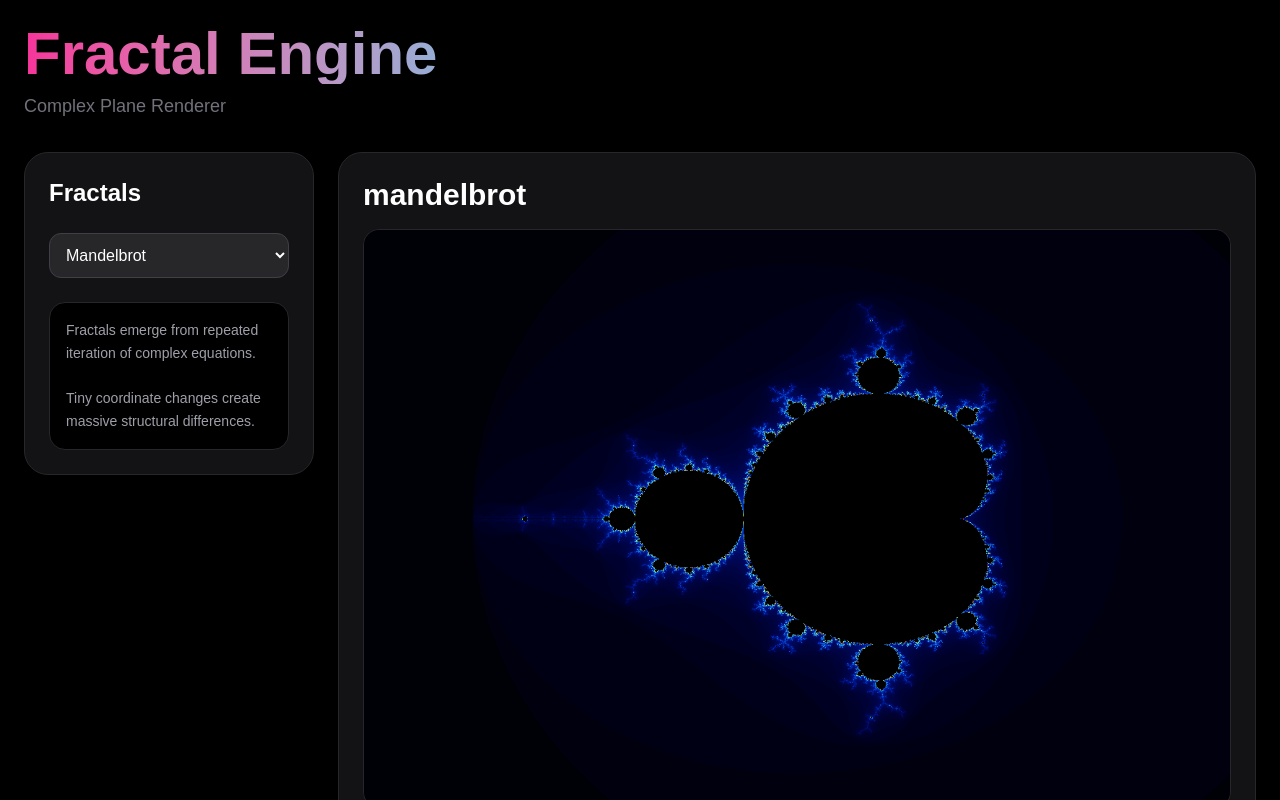
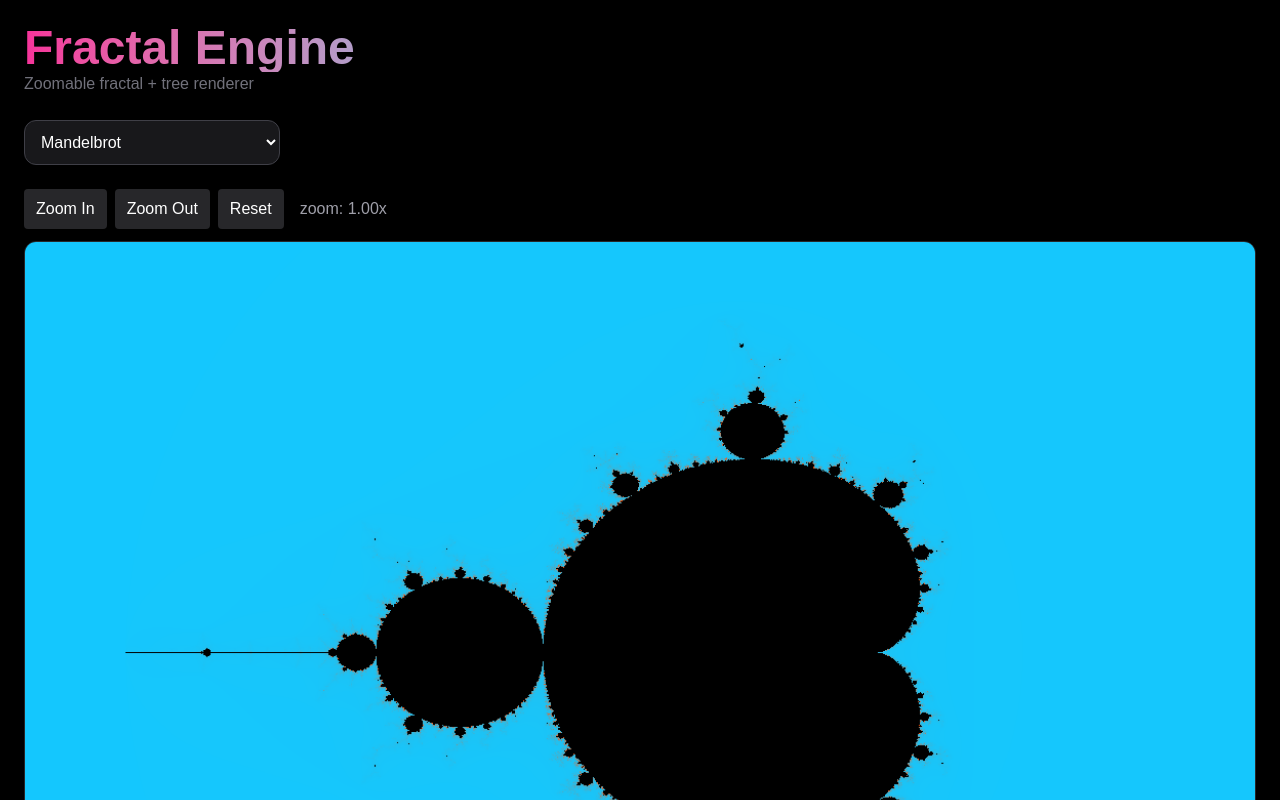
Before and after one commit to alexanderluo666/fractal-engine, a React (Vite) app: page / in a window 1280 px wide. Shown: the top 800 px of the page. Built offline with nearby package versions, Linux system fonts and the light colour scheme.

Commit message:
zoom and cli update

```diff
--- a/src/App.tsx
+++ b/src/App.tsx
@@ -1,5 +1,4 @@
 import { useState } from 'react';
-
 import GraphCanvas from './components/GraphCanvas';
 
 export default function App() {
@@ -8,156 +7,41 @@ export default function App() {
         useState('mandelbrot');
 
     return (
-
         <div className="min-h-screen bg-black text-white p-6">
 
             <div className="max-w-7xl mx-auto">
 
                 {/* Header */}
-
-                <div className="mb-8">
-
-                    <h1
-                        className="
-                            text-6xl
-                            font-black
-                            bg-gradient-to-r
-                            from-pink-500
-                            via-cyan-400
-                            to-purple-500
-                            text-transparent
-                            bg-clip-text
-                        "
-                    >
+                <div className="mb-6">
+                    <h1 className="text-5xl font-black bg-gradient-to-r from-pink-500 via-cyan-400 to-purple-500 text-transparent bg-clip-text">
                         Fractal Engine
                     </h1>
-
-                    <p className="text-zinc-500 mt-2 text-lg">
-                        Complex Plane Renderer
+                    <p className="text-zinc-500">
+                        Zoomable fractal + tree renderer
                     </p>
-
                 </div>
 
-                <div
-                    className="
-                        grid
-                        grid-cols-1
-                        lg:grid-cols-4
-                        gap-6
-                    "
-                >
-
-                    {/* Controls */}
-
-                    <div
-                        className="
-                            bg-zinc-900/80
-                            rounded-3xl
-                            p-6
-                            border
-                            border-zinc-800
-                            h-fit
-                        "
+                {/* Controls */}
+                <div className="mb-6">
+                    <select
+                        value={fractal}
+                        onChange={(e) =>
+                            setFractal(e.target.value)
+                        }
+                        className="bg-zinc-900 border border-zinc-700 p-3 rounded-xl"
                     >
-
-                        <h2 className="text-2xl font-bold mb-6">
-                            Fractals
-                        </h2>
-
-                        <select
-                            value={fractal}
-                            onChange={(e) =>
-                                setFractal(
-                                    e.target.value
-                                )
-                            }
-                            className="
-                                w-full
-                                bg-zinc-800
-                                border
-                                border-zinc-700
-                                rounded-xl
-                                p-3
-                                mb-6
-                            "
-                        >
-
-                            <option value="mandelbrot">
-                                Mandelbrot
-                            </option>
-
-                            <option value="julia">
-                                Julia Set
-                            </option>
-
-                            <option value="burningShip">
-                                Burning Ship
-                            </option>
-
-                            <option value="tricorn">
-                                Tricorn
-                            </option>
-
-                        </select>
-
-                        <div
-                            className="
-                                bg-black
-                                rounded-2xl
-                                p-4
-                                border
-                                border-zinc-800
-                                text-sm
-                                text-zinc-400
-                                leading-relaxed
-                            "
-                        >
-
-                            Fractals emerge from
-                            repeated iteration of
-                            complex equations.
-
-                            <br />
-                            <br />
-
-                            Tiny coordinate changes
-                            create massive
-                            structural differences.
-
-                        </div>
-
-                    </div>
-
-                    {/* Renderer */}
-
-                    <div className="lg:col-span-3">
-
-                        <div
-                            className="
-                                bg-zinc-900/80
-                                rounded-3xl
-                                p-6
-                                border
-                                border-zinc-800
-                            "
-                        >
-
-                            <h2 className="text-3xl font-bold mb-4">
-                                {fractal}
-                            </h2>
-
-                            <GraphCanvas
-                                fractal={fractal}
-                            />
-
-                        </div>
-
-                    </div>
-
+                        <option value="mandelbrot">Mandelbrot</option>
+                        <option value="julia">Julia</option>
+                        <option value="burningShip">Burning Ship</option>
+                        <option value="tricorn">Tricorn</option>
+                        <option value="tree">Fractal Tree (CLI-style visual)</option>
+                    </select>
                 </div>
 
+                {/* Canvas */}
+                <GraphCanvas fractal={fractal} />
+
             </div>
-
         </div>
     );
 }
--- a/src/components/GraphCanvas.tsx
+++ b/src/components/GraphCanvas.tsx
@@ -1,9 +1,4 @@
-import {
-    useEffect,
-    useRef,
-} from 'react';
-
-import Complex from '../math/Complex';
+import { useEffect, useRef, useState } from 'react';
 
 type Props = {
     fractal: string;
@@ -13,62 +8,41 @@ export default function GraphCanvas({
     fractal,
 }: Props) {
 
-    const canvasRef =
-        useRef<HTMLCanvasElement>(null);
+    const canvasRef = useRef<HTMLCanvasElement>(null);
+
+    // 🌌 camera system (better than raw zoom scaling)
+    const [zoom, setZoom] = useState(1);
+    const [offsetX, setOffsetX] = useState(0);
+    const [offsetY, setOffsetY] = useState(0);
 
     useEffect(() => {
 
-        const canvas =
-            canvasRef.current;
-
+        const canvas = canvasRef.current;
         if (!canvas) return;
 
-        const ctx =
-            canvas.getContext('2d');
-
+        const ctx = canvas.getContext('2d');
         if (!ctx) return;
 
-        const width =
-            canvas.width;
+        const w = canvas.width;
+        const h = canvas.height;
 
-        const height =
-            canvas.height;
+        const image = ctx.createImageData(w, h);
 
-        const image =
-            ctx.createImageData(
-                width,
-                height
-            );
+        const maxIter = 500;
 
-        const maxIterations = 300;
+        // 🔥 exponential zoom (this is KEY for fractals)
+        const scale = Math.pow(0.92, zoom);
 
-        const xmin = -2.5;
-        const xmax = 1.5;
+        const xmin = -2.5 * scale + offsetX;
+        const xmax = 1.5 * scale + offsetX;
+        const ymin = -1.5 * scale + offsetY;
+        const ymax = 1.5 * scale + offsetY;
 
-        const ymin = -1.5;
-        const ymax = 1.5;
+        for (let px = 0; px < w; px++) {
+            for (let py = 0; py < h; py++) {
 
-        for (
-            let px = 0;
-            px < width;
-            px++
-        ) {
-
-            for (
-                let py = 0;
-                py < height;
-                py++
-            ) {
-
-                const x =
-                    xmin +
-                    (px / width) *
-                    (xmax - xmin);
-
-                const y =
-                    ymin +
-                    (py / height) *
-                    (ymax - ymin);
+                const x = xmin + (px / w) * (xmax - xmin);
+                const y = ymin + (py / h) * (ymax - ymin);
 
                 let zx = 0;
                 let zy = 0;
@@ -76,172 +50,115 @@ export default function GraphCanvas({
                 let cx = x;
                 let cy = y;
 
-                // Julia
-
-                if (
-                    fractal === 'julia'
-                ) {
-
+                if (fractal === 'julia') {
                     zx = x;
                     zy = y;
-
                     cx = -0.8;
                     cy = 0.156;
                 }
 
-                let iteration = 0;
+                let i = 0;
 
-                while (
-                    zx * zx +
-                    zy * zy < 4 &&
-                    iteration < maxIterations
-                ) {
+                while (zx * zx + zy * zy < 4 && i < maxIter) {
 
-                    let xtemp;
+                    const xt = zx * zx - zy * zy + cx;
 
-                    switch (fractal) {
-
-                        case 'burningShip':
-
-                            xtemp =
-                                zx * zx -
-                                zy * zy +
-                                cx;
-
-                            zy =
-                                Math.abs(
-                                    2 *
-                                    zx *
-                                    zy
-                                ) + cy;
-
-                            zx =
-                                Math.abs(
-                                    xtemp
-                                );
-
-                            break;
-
-                        case 'tricorn':
-
-                            xtemp =
-                                zx * zx -
-                                zy * zy +
-                                cx;
-
-                            zy =
-                                -2 *
-                                zx *
-                                zy +
-                                cy;
-
-                            zx = xtemp;
-
-                            break;
-
-                        default:
-
-                            xtemp =
-                                zx * zx -
-                                zy * zy +
-                                cx;
-
-                            zy =
-                                2 *
-                                zx *
-                                zy +
-                                cy;
-
-                            zx = xtemp;
+                    if (fractal === 'burningShip') {
+                        zy = Math.abs(2 * zx * zy) + cy;
+                        zx = Math.abs(xt);
                     }
 
-                    iteration++;
+                    else if (fractal === 'tricorn') {
+                        zy = -2 * zx * zy + cy;
+                        zx = xt;
+                    }
 
+                    else {
+                        zy = 2 * zx * zy + cy;
+                        zx = xt;
+                    }
+
+                    i++;
                 }
 
-                const index =
-                    (
-                        py * width +
-                        px
-                    ) * 4;
+                const idx = (py * w + px) * 4;
 
-                if (
-                    iteration ===
-                    maxIterations
-                ) {
+                const t = i / maxIter;
 
-                    image.data[index] = 0;
-                    image.data[index + 1] = 0;
-                    image.data[index + 2] = 0;
-                    image.data[index + 3] = 255;
-
+                if (i === maxIter) {
+                    image.data[idx] = 0;
+                    image.data[idx + 1] = 0;
+                    image.data[idx + 2] = 0;
+                    image.data[idx + 3] = 255;
                 } else {
 
-                    const t =
-                        iteration /
-                        maxIterations;
+                    // 🌈 better contrast color palette
+                    const c = Math.floor(255 * t);
 
-                    // MUCH BETTER COLORS
-
-                    image.data[index] =
-                        Math.floor(
-                            9 *
-                            (1 - t) *
-                            t *
-                            t *
-                            t *
-                            255
-                        );
-
-                    image.data[index + 1] =
-                        Math.floor(
-                            15 *
-                            (1 - t) *
-                            (1 - t) *
-                            t *
-                            t *
-                            255
-                        );
-
-                    image.data[index + 2] =
-                        Math.floor(
-                            8.5 *
-                            (1 - t) *
-                            (1 - t) *
-                            (1 - t) *
-                            t *
-                            255
-                        );
-
-                    image.data[index + 3] = 255;
-
+                    image.data[idx] = 20 + c;
+                    image.data[idx + 1] = Math.floor(80 + 120 * (1 - t));
+                    image.data[idx + 2] = Math.floor(255 * (1 - t));
+                    image.data[idx + 3] = 255;
                 }
-
             }
-
         }
 
-        ctx.putImageData(
-            image,
-            0,
-            0
-        );
+        ctx.putImageData(image, 0, 0);
 
-    }, [fractal]);
+    }, [fractal, zoom, offsetX, offsetY]);
 
     return (
+        <div className="space-y-3">
 
-        <canvas
-            ref={canvasRef}
-            width={1200}
-            height={800}
-            className="
-                w-full
-                rounded-2xl
-                border
-                border-zinc-800
-            "
-        />
+            {/* 🌌 Controls */}
+            <div className="flex gap-2 flex-wrap">
 
+                <button
+                    onClick={() => setZoom(z => z * 1.25)}
+                    className="px-3 py-2 bg-zinc-800 rounded"
+                >
+                    Zoom In
+                </button>
+
+                <button
+                    onClick={() => setZoom(z => z / 1.25)}
+                    className="px-3 py-2 bg-zinc-800 rounded"
+                >
+                    Zoom Out
+                </button>
+
+                <button
+                    onClick={() => {
+                        setZoom(1);
+                        setOffsetX(0);
+                        setOffsetY(0);
+                    }}
+                    className="px-3 py-2 bg-zinc-800 rounded"
+                >
+                    Reset
+                </button>
+
+                <div className="text-zinc-400 px-2 flex items-center">
+                    zoom: {zoom.toFixed(2)}x
+                </div>
+
+            </div>
+
+            {/* 🧠 Canvas */}
+            <canvas
+                ref={canvasRef}
+                width={1200}
+                height={800}
+                className="w-full rounded-xl border border-zinc-800"
+                onWheel={(e) => {
+                    e.preventDefault();
+
+                    const factor =
+                        e.deltaY < 0 ? 1.12 : 0.88;
+
+                    setZoom(z => z * factor);
+                }}
+            />
+        </div>
     );
 }
```
Also changed, not shown: src/cli/fractal-screensaver.js (added, +56 -0 lines).
